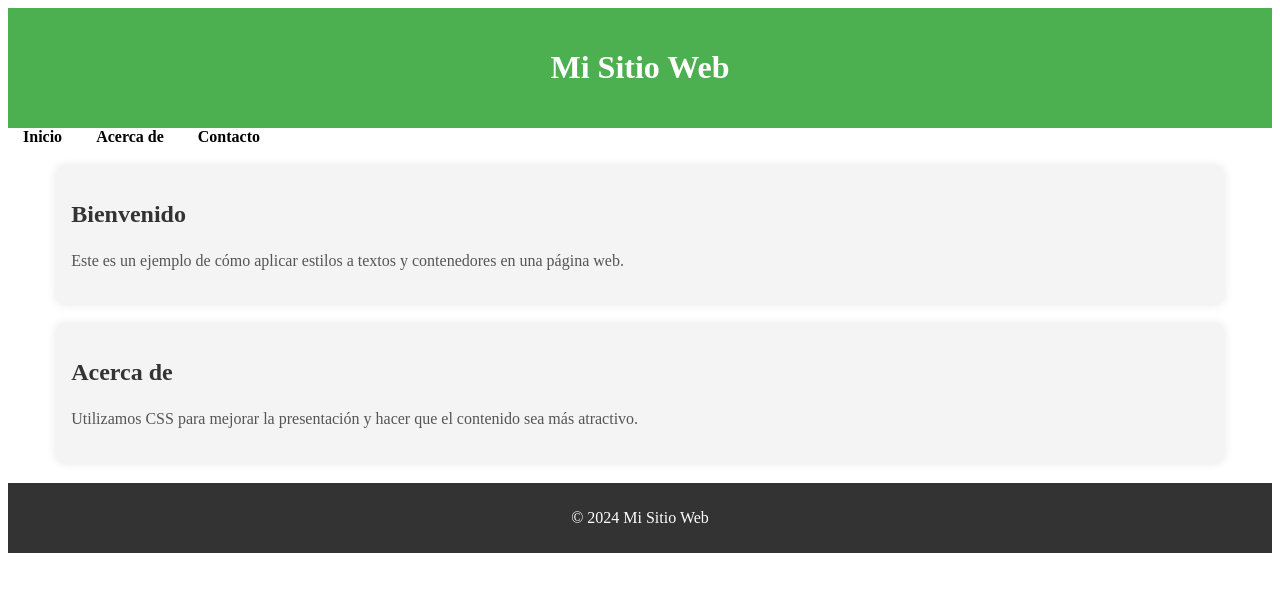
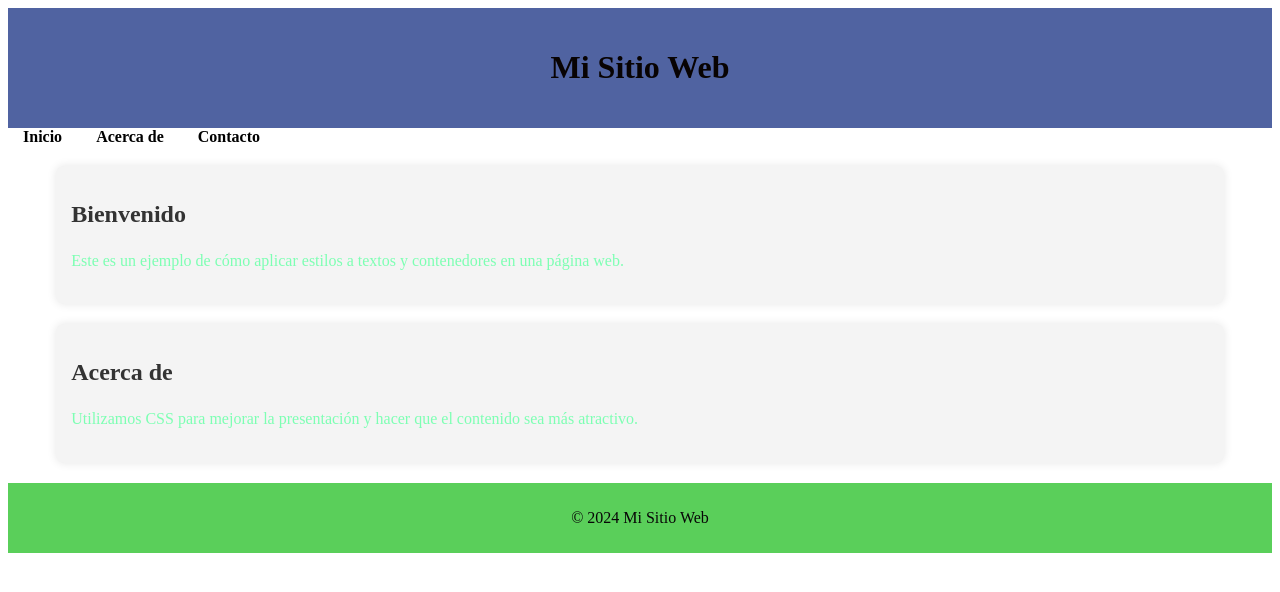
Before and after one commit to Miguel-BZ/laboratorio-9, a plain HTML site: page idex.html in a window 1280 px wide. Drawn offline with Linux system fonts and the light colour scheme.

Commit message:
cambios de color

```diff
--- a/style.css
+++ b/style.css
@@ -1,9 +1,9 @@
  /* Estilos para el encabezado */
  header {
-    background-color: #4CAF50;
+    background-color: #5063a1;
     padding: 20px;
     text-align: center;
-    color: white;
+    color: rgb(8, 3, 3);
 }
 
 /* Estilos para la barra de navegación */
@@ -15,7 +15,7 @@ nav a {
 }
 
 nav a:hover {
-    color: #ffeb3b;
+    color: #fafaf6;
 }
 
 /* Estilos para la sección principal */
@@ -34,14 +34,14 @@ nav a:hover {
 
 .container p {
     font-size: 16px;
-    color: #555;
+    color: #7dffb3;
     line-height: 1.6;
 }
 
 /* Estilos para el pie de página */
 footer {
-    background-color: #333;
-    color: white;
+    background-color: #5acf5a;
+    color: rgb(8, 7, 7);
     text-align: center;
     padding: 10px 0;
     margin-top: 20px;
```
